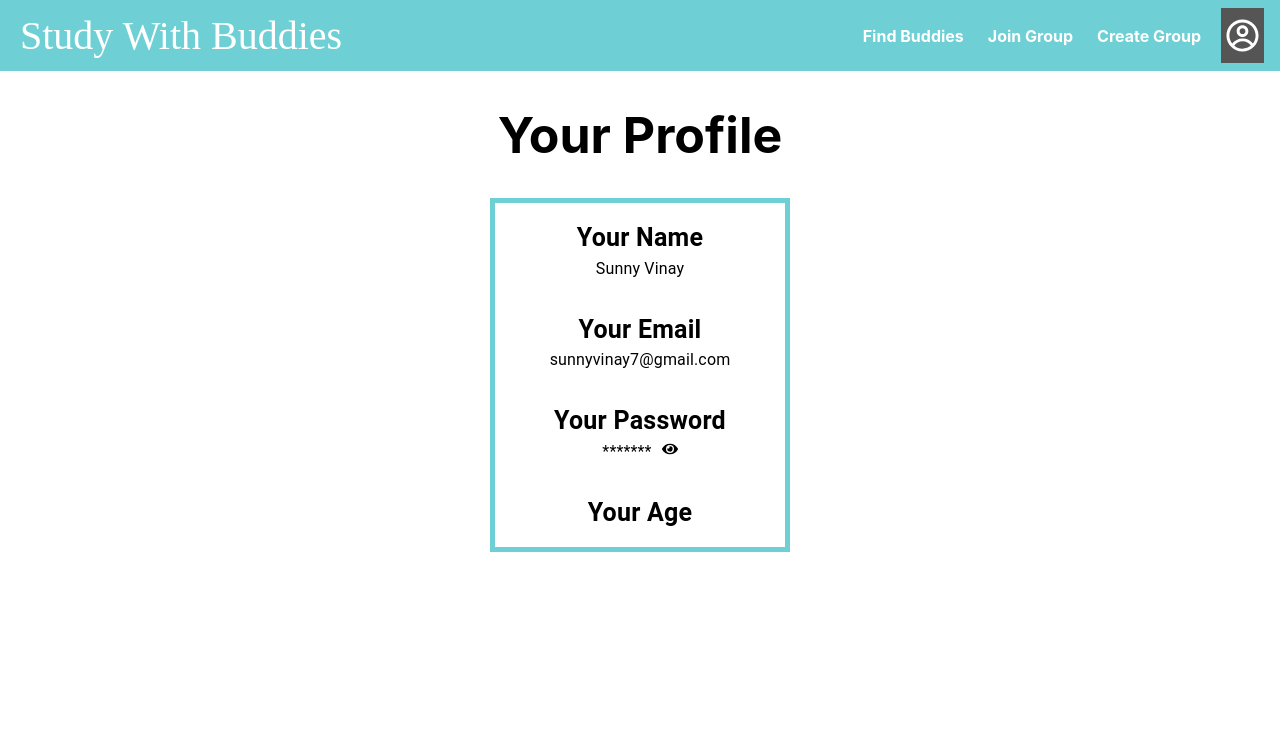
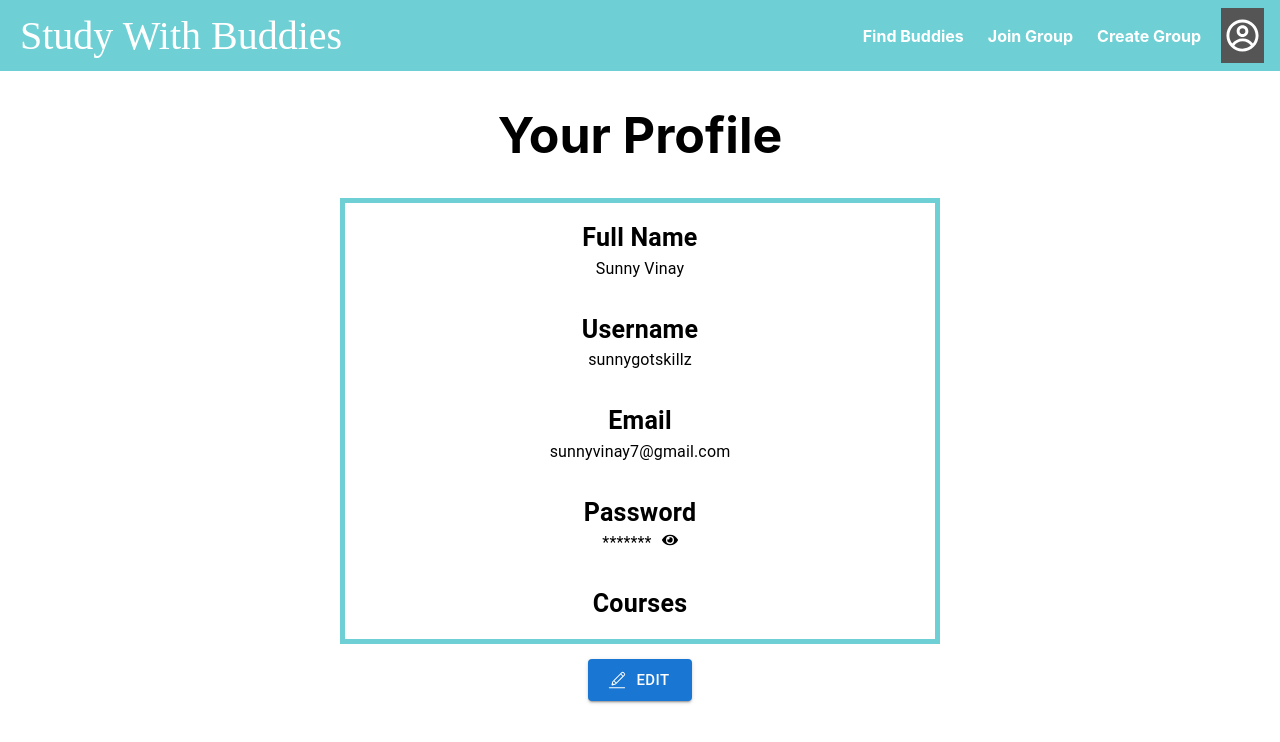
Before and after one commit to apant123/Study-with-buddies, a React (Create React App) app: page /profile in a window 1280 px wide. Shown: the top 742 px of the page. Built offline with nearby package versions, Linux system fonts and the light colour scheme.

Commit message:
edit profile info

```diff
--- a/src/components/CreateGroup.js
+++ b/src/components/CreateGroup.js
@@ -1,16 +1,21 @@
 import React, { useState, useEffect } from 'react';
 import { Button } from '@mui/material';
 import { useNavigate } from 'react-router-dom';
+import { IoIosAdd } from "react-icons/io";
 import './styles.css';
 
 function CreateGroup() {
   const navigate = useNavigate();
-  const [loggedIn, setLoggedIn] = useState(false); // is user logged in?
+  const [loggedIn, setLoggedIn] = useState(true); // is user logged in?
 
   return (
     <>
         {loggedIn ?
-          null
+          <div style={{marginTop: 40}}>
+            <Button variant="contained" color="primary" size="large" startIcon={<IoIosAdd />} onClick={() => navigate('/login')}>
+              Create New Group
+            </Button>
+          </div>
         :
           <div style={{ marginTop: 40, textAlign: 'center' }}>
             <p style={{fontSize: 30}}><b>You are not logged in. Please login to create study groups!</b></p>
--- a/src/components/Profile.js
+++ b/src/components/Profile.js
@@ -1,8 +1,10 @@
 import React, { useState, useEffect } from 'react';
-import { Box, Typography, Stack } from '@mui/material';
+import { Box, Typography, Stack, Button, TextField } from '@mui/material';
 import { useNavigate, Navigate } from 'react-router-dom';
 import './styles.css';
 import { FaEye, FaEyeSlash } from "react-icons/fa";
+import { CiEdit } from "react-icons/ci";
+import { MdSaveAs } from "react-icons/md";
 
 function hidePass(pass) {
   var str = '';
@@ -12,64 +14,80 @@ function hidePass(pass) {
   return str;
 }
 
-function EditProfile(props) {
-  const [showPass, setShowPass] = useState(false);
-  return (
-    <div style={{justifyContent:"center", display:"flex"}} >
-      <Box width="300px"  alignItems="center" p={2} sx={{border: '5px solid #6ed0d4' }} >
-        <Stack spacing="30px">
-          <div>
-            <Typography sx={{fontSize:"25px",fontWeight:"bold"}}>Your Name</Typography>
-            <Typography>{props.name}</Typography>
-          </div>
-          <div>
-            <Typography sx={{fontSize:"25px",fontWeight:"bold"}}>Your Email</Typography>
-            <Typography>{props.email}</Typography>
-          </div>
-          <div>
-            <Typography sx={{fontSize:"25px",fontWeight:"bold"}}>Your Password</Typography>
-
-              {showPass ?
-                <div style={{diplay:'flex', justifyContent:"space-between"}}>
-                  <Typography style={{display: 'inline-block', paddingRight:'10px'}}>{props.pass}</Typography>
-                  <FaEyeSlash size={20} onClick={() => {setShowPass(!showPass)}} style={{display: 'inline-block', paddingTop:"3px"}} />
-                </div>
-                :
-                <div style={{diplay:'flex', justifyContent:"space-between"}}>
-                  <Typography style={{display: 'inline-block', paddingRight:'10px'}}>{hidePass(props.pass)}</Typography>
-                  <FaEye style={{display: 'inline-block'}} onClick={() => {setShowPass(!showPass)}}/>
-                </div>
-
-              }
-          </div>
-          <div>
-            <Typography sx={{fontSize:"25px",fontWeight:"bold"}}>Your Age</Typography>
-            <Typography>{props.age}</Typography>
-          </div>
-
-        </Stack>
-      </Box>
-    </div>
-  );
-}
-
 function Profile() {
   const navigate = useNavigate();
   const [loggedIn, setLoggedIn] = useState(true); // is user logged in?
+  const [editMode, setEditMode] = useState(false);
+  const [showPass, setShowPass] = useState(false);
 
   const [fullName, setName] = useState('Sunny Vinay');
-  const [username, setUsername] = useState('');
+  const [username, setUsername] = useState('sunnygotskillz');
   const [email, setEmail] = useState('sunnyvinay7@gmail.com');
   const [password, setPassword] = useState('pass123');
+  const [courses, setCourses] = useState('19');
 
   return (
     <>
         {loggedIn ?
-          <>
+        <div>
           <h1 style={{fontSize:"50px"}}><b>Your Profile</b></h1>
-          <EditProfile name={fullName} email={email} pass={password} />
-          </>
 
+          <div style={{justifyContent:"center", display:"flex", paddingBottom:"15px"}}>
+            <Box width="600px" alignItems="center" p={2} sx={{border: '5px solid #6ed0d4' }} >
+              <Stack spacing="30px">
+                <div>
+                  <Typography sx={{fontSize:"25px",fontWeight:"bold"}}>Full Name</Typography>
+                  {editMode ? <TextField sx={{width:"40ch"}} defaultValue={fullName} onChange={(e) => setName(e.target.value)}/> : <Typography>{fullName}</Typography> }
+                </div>
+                <div>
+                  <Typography sx={{fontSize:"25px",fontWeight:"bold"}}>Username</Typography>
+                  {editMode ? <TextField sx={{width:"40ch"}} defaultValue={username} onChange={(e) => setUsername(e.target.value)}/> : <Typography>{username}</Typography> }
+                </div>
+                <div>
+                  <Typography sx={{fontSize:"25px",fontWeight:"bold"}}>Email</Typography>
+                  {editMode ? <TextField sx={{width:"40ch"}} defaultValue={email} onChange={(e) => setEmail(e.target.value)}/> : <Typography>{email}</Typography> }
+                </div>
+                <div>
+                  <Typography sx={{fontSize:"25px",fontWeight:"bold"}}>Password</Typography>
+                    {editMode ?
+                      <TextField sx={{width:"40ch"}} defaultValue={password} onChange={(e) => setPassword(e.target.value)}/>
+                    :
+                    <div>
+                      {showPass ?
+                        <div style={{diplay:'flex', justifyContent:"space-between"}}>
+                          <Typography style={{display: 'inline-block', paddingRight:'10px'}}>{password}</Typography>
+                          <FaEyeSlash size={20} onClick={() => {setShowPass(!showPass)}} style={{display: 'inline-block', paddingTop:"3px"}} />
+                        </div>
+                      :
+                        <div>
+                          <Typography style={{display: 'inline-block', paddingRight:'10px'}}>{hidePass(password)}</Typography>
+                          <FaEye style={{display: 'inline-block'}} onClick={() => {setShowPass(!showPass)}}/>
+                        </div>
+                      }
+                    </div>
+                    }
+                </div>
+                <div>
+                  <Typography sx={{fontSize:"25px",fontWeight:"bold"}}>Courses</Typography>
+                </div>
+              </Stack>
+            </Box>
+          </div>
+
+          {editMode ?
+              <Button variant="contained" color="primary" size="large" startIcon={<MdSaveAs />}
+                onClick={() => {
+                  setEditMode(false);
+                }}>
+
+                Save Changes
+              </Button>
+            :
+            <Button variant="contained" color="primary" size="large" startIcon={<CiEdit />} onClick={() => setEditMode(true)}>
+                Edit
+              </Button>
+          }
+        </div>
         :
           <Navigate to="/login" />
         }
```
